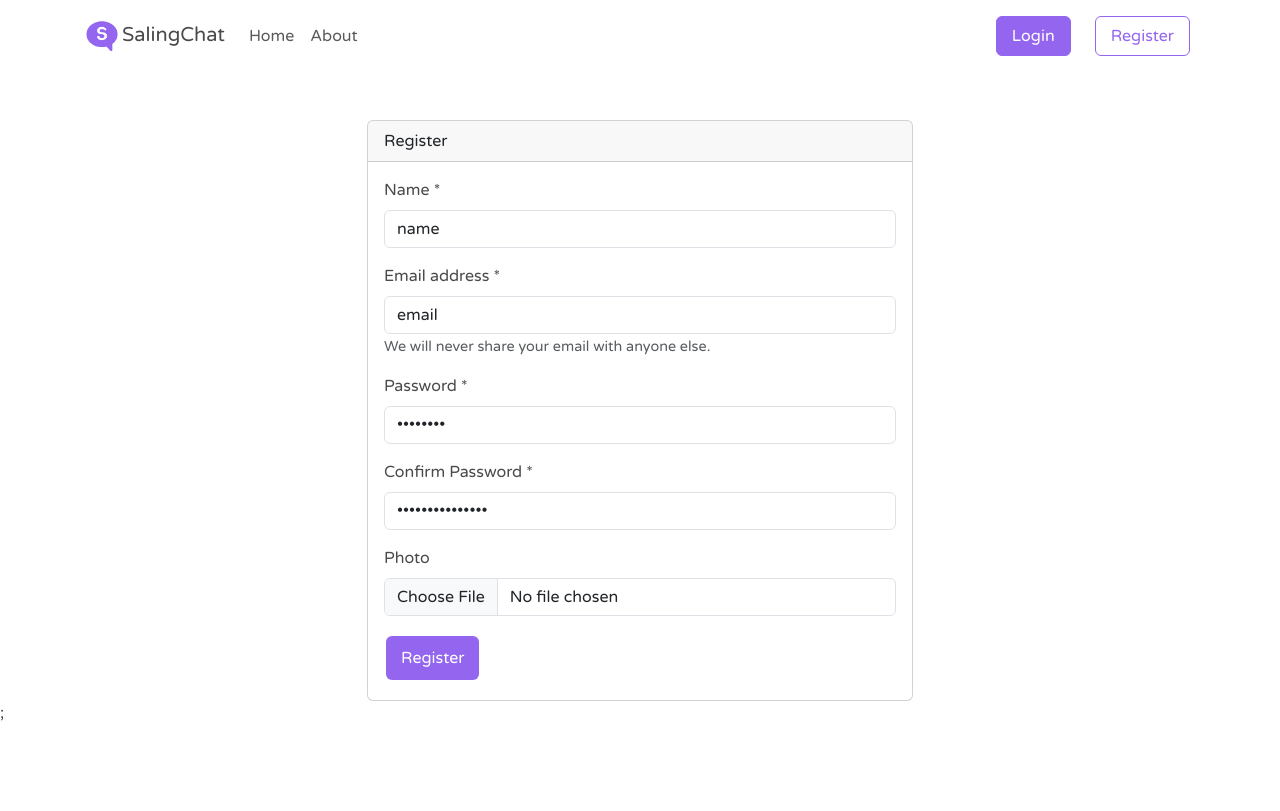
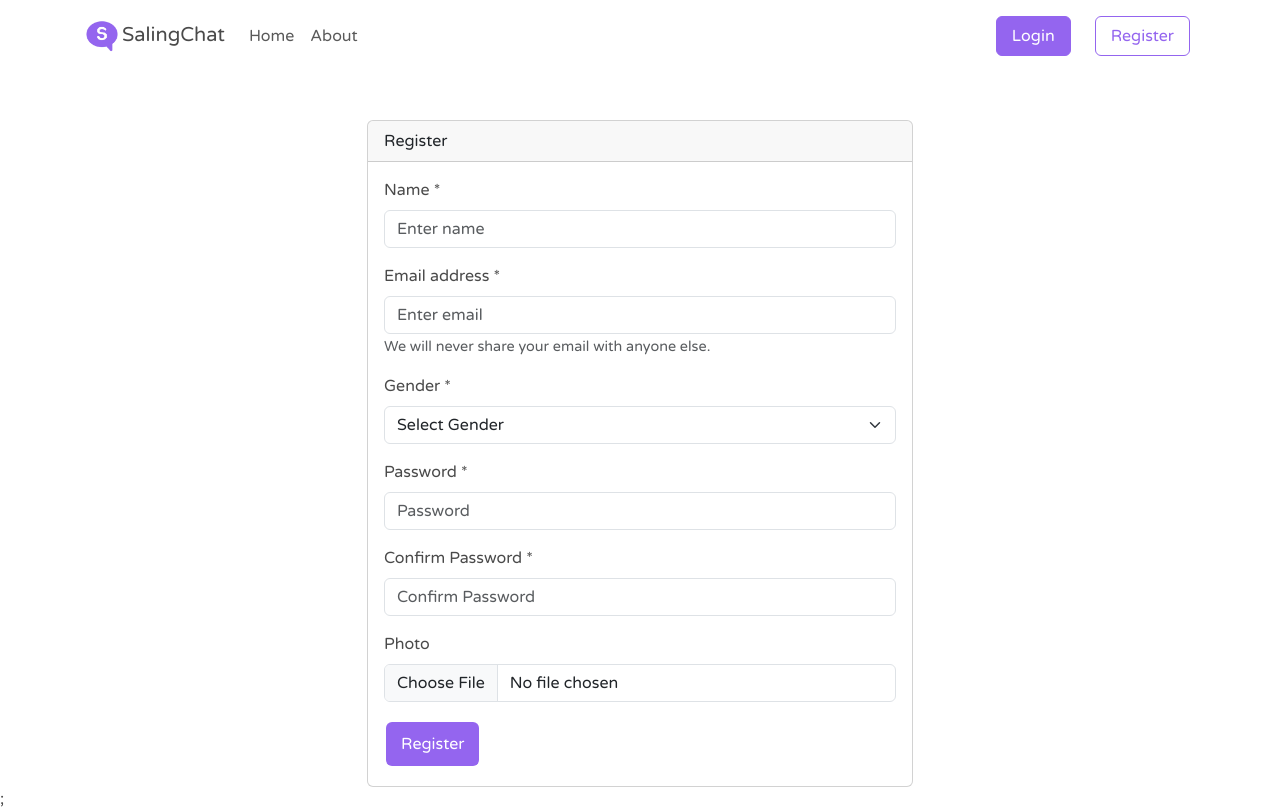
Before and after one commit to blackjac7/24001085-km6-feb_wed_fau-challenge-ch7-frontend, a React (Vite) app: page /register in a window 1280 px wide. Built offline with nearby package versions, Linux system fonts and the light colour scheme.

Commit message:
update: component-register

```diff
--- a/src/components/Register/index.jsx
+++ b/src/components/Register/index.jsx
@@ -1,17 +1,44 @@
+import { useState } from "react";
+import { useNavigate } from "react-router-dom";
+import { useDispatch } from "react-redux";
+import { register } from "../../redux/actions/auth";
 import Form from "react-bootstrap/Form";
 import ButtonComponent from "../../components/Button";
-import { Link } from "react-router-dom";
+import "./register.css";
+import { toast } from "react-toastify";
 
 function Register() {
+  const navigate = useNavigate();
+  const dispatch = useDispatch();
+
+  const [name, setName] = useState("");
+  const [email, setEmail] = useState("");
+  const [password, setPassword] = useState("");
+  const [gender, setGender] = useState("");
+  const [confirmPassword, setConfirmPassword] = useState("");
+  const [photo, setPhoto] = useState();
+
+  const onSubmit = async (e) => {
+    e.preventDefault();
+
+    console.log(gender);
+    if (password != confirmPassword) {
+      toast.error(`Password and confirm password must be same!`);
+      return;
+    }
+
+    // dispatch the register action
+    dispatch(register(navigate, email, password, name, gender, photo));
+  };
   return (
-        <Form onSubmit={""}>
+    <Form onSubmit={onSubmit}>
       <Form.Group className="mb-3" controlId="name">
         <Form.Label>Name *</Form.Label>
         <Form.Control
           type="text"
           placeholder="Enter name"
-                    value={"name"}
-                    onChange={""}
+          value={name}
+          onChange={(e) => setName(e.target.value)}
           required
         />
       </Form.Group>
@@ -21,8 +48,8 @@ function Register() {
         <Form.Control
           type="email"
           placeholder="Enter email"
-                    value={"email"}
-                    onChange={""}
+          value={email}
+          onChange={(e) => setEmail(e.target.value)}
           required
         />
         <Form.Text className="text-muted">
@@ -30,13 +57,28 @@ function Register() {
         </Form.Text>
       </Form.Group>
 
+      <Form.Group className="mb-3" controlId="gender">
+        <Form.Label>Gender *</Form.Label>
+        <Form.Select
+          value={gender}
+          onChange={(e) => setGender(e.target.value)}
+          required
+        >
+          <option value="" hidden>
+            Select Gender
+          </option>
+          <option value="male">Male</option>
+          <option value="female">Female</option>
+        </Form.Select>
+      </Form.Group>
+
       <Form.Group className="mb-3" controlId="password">
         <Form.Label>Password *</Form.Label>
         <Form.Control
           type="password"
           placeholder="Password"
-                    value={"password"}
-                    onChange={""}
+          value={password}
+          onChange={(e) => setPassword(e.target.value)}
           required
         />
       </Form.Group>
@@ -46,20 +88,21 @@ function Register() {
         <Form.Control
           type="password"
           placeholder="Confirm Password"
-                    value={"confirmPassword"}
-                    onChange={""}
+          value={confirmPassword}
+          onChange={(e) => setConfirmPassword(e.target.value)}
           required
         />
       </Form.Group>
 
       <Form.Group controlId="photo" className="mb-3">
         <Form.Label>Photo</Form.Label>
-                <Form.Control type="file" onChange={""} />
+        <Form.Control
+          type="file"
+          onChange={(e) => setPhoto(e.target.files[0])}
+        />
       </Form.Group>
 
-            <Link to="/reigster" className="text-center">
-                <ButtonComponent text="Register" className="button-gs" />
-            </Link>
+      <ButtonComponent text="Register" type="submit" className="button-gs" />
     </Form>
   );
 }
```
Also changed, not shown: src/components/Register/register.css (added). Lines whose indentation alone changed are shown as unchanged.
